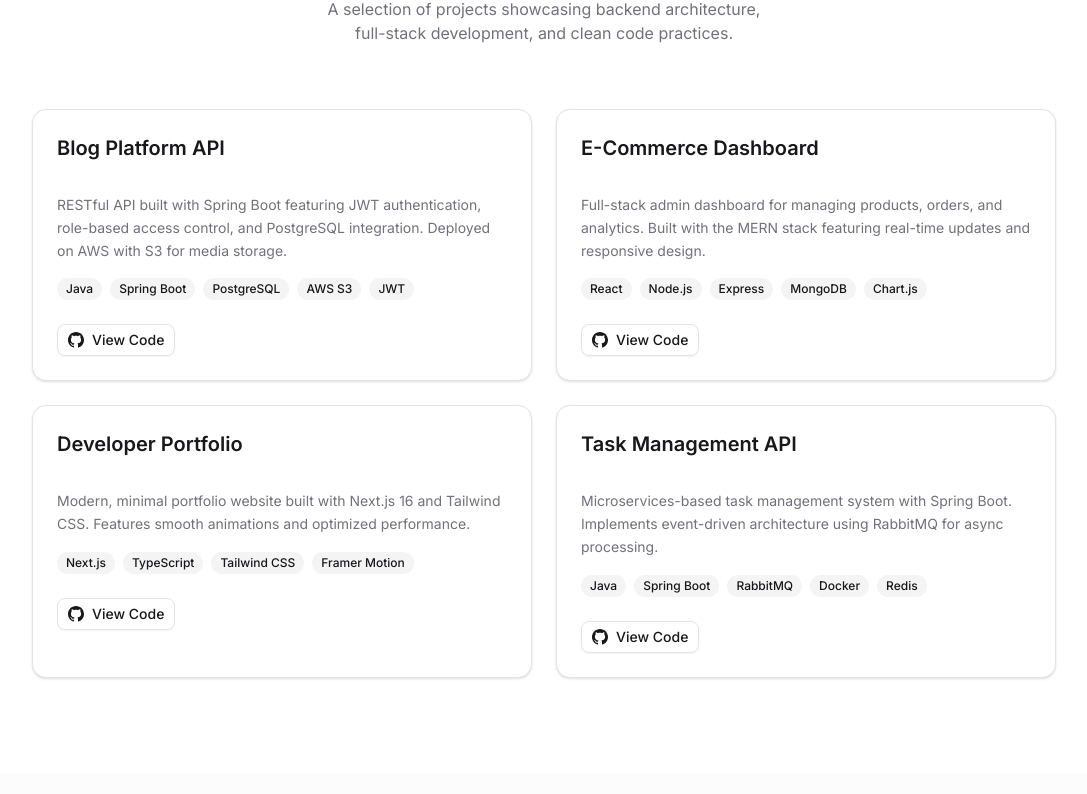
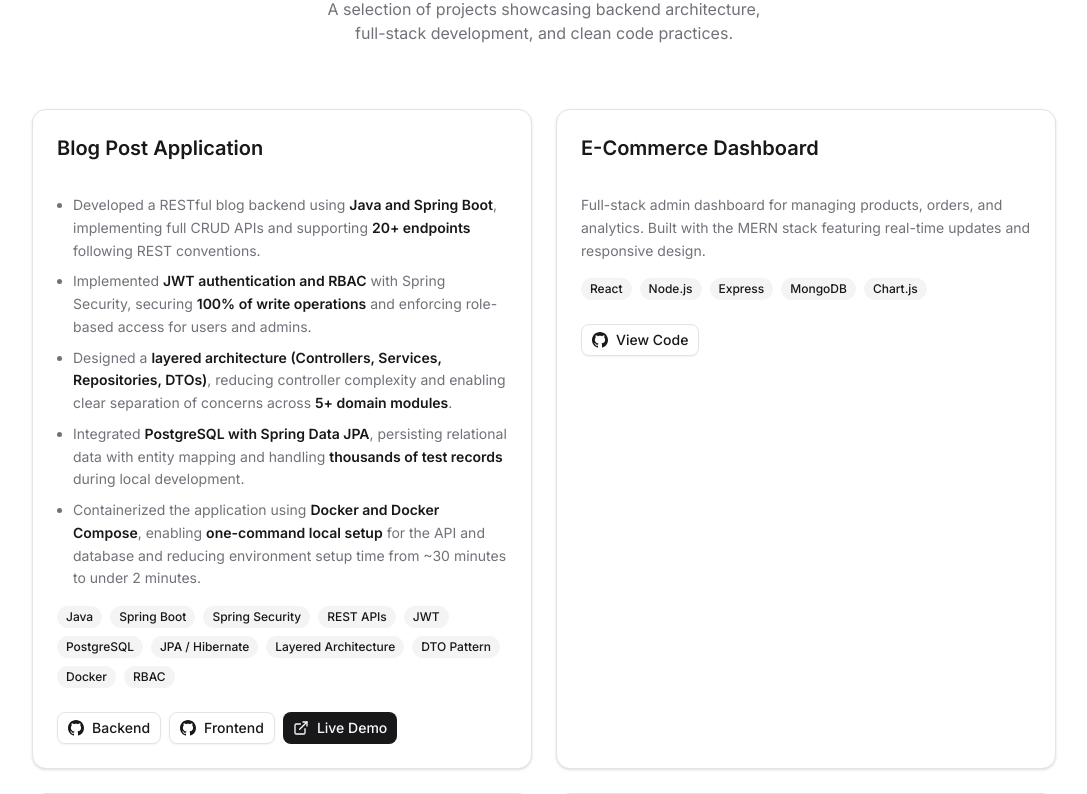
Before and after one commit to progFilthi/emma_portfolio, a Next.js app: page / in a window 1280 px wide. Shown: the part 951-1745 px from the top of the page, without its empty margins (96-1183 px from the left). Built offline with nearby package versions, Linux system fonts and the light colour scheme.

Commit message:
feat: added live links to blog app including github links for both backend and frontend

```diff
--- a/components/projects.tsx
+++ b/components/projects.tsx
@@ -62,9 +62,27 @@ export function Projects() {
                   </CardTitle>
                 </CardHeader>
                 <CardContent className="space-y-4">
-                  <p className="text-muted-foreground text-sm leading-relaxed">
-                    {project.description}
-                  </p>
+                  {project.bullets ? (
+                    <ul className="space-y-2 text-muted-foreground text-sm leading-relaxed list-disc pl-4">
+                      {project.bullets.map((bullet, idx) => (
+                        <li key={idx}>
+                          {bullet.split("**").map((part, i) =>
+                            i % 2 === 1 ? (
+                              <span key={i} className="font-semibold text-foreground">
+                                {part}
+                              </span>
+                            ) : (
+                              part
+                            )
+                          )}
+                        </li>
+                      ))}
+                    </ul>
+                  ) : (
+                    <p className="text-muted-foreground text-sm leading-relaxed">
+                      {project.description}
+                    </p>
+                  )}
 
                   <div className="flex flex-wrap gap-2">
                     {project.tech.map((tech) => (
@@ -78,7 +96,7 @@ export function Projects() {
                     ))}
                   </div>
 
-                  <div className="pt-2">
+                  <div className="pt-2 flex flex-wrap gap-2">
                     <Button asChild variant="outline" size="sm">
                       <Link
                         href={project.github}
@@ -95,9 +113,57 @@ export function Projects() {
                         >
                           <path d="M12 0c-6.626 0-12 5.373-12 12 0 5.302 3.438 9.8 8.207 11.387.599.111.793-.261.793-.577v-2.234c-3.338.726-4.033-1.416-4.033-1.416-.546-1.387-1.333-1.756-1.333-1.756-1.089-.745.083-.729.083-.729 1.205.084 1.839 1.237 1.839 1.237 1.07 1.834 2.807 1.304 3.492.997.107-.775.418-1.305.762-1.604-2.665-.305-5.467-1.334-5.467-5.931 0-1.311.469-2.381 1.236-3.221-.124-.303-.535-1.524.117-3.176 0 0 1.008-.322 3.301 1.23.957-.266 1.983-.399 3.003-.404 1.02.005 2.047.138 3.006.404 2.291-1.552 3.297-1.23 3.297-1.23.653 1.653.242 2.874.118 3.176.77.84 1.235 1.911 1.235 3.221 0 4.609-2.807 5.624-5.479 5.921.43.372.823 1.102.823 2.222v3.293c0 .319.192.694.801.576 4.765-1.589 8.199-6.086 8.199-11.386 0-6.627-5.373-12-12-12z" />
                         </svg>
-                        View Code
+                        {project.githubFrontend ? "Backend" : "View Code"}
                       </Link>
                     </Button>
+                    {project.githubFrontend && (
+                      <Button asChild variant="outline" size="sm">
+                        <Link
+                          href={project.githubFrontend}
+                          target="_blank"
+                          rel="noopener noreferrer"
+                          className="inline-flex items-center gap-2"
+                        >
+                          <svg
+                            xmlns="http://www.w3.org/2000/svg"
+                            width="16"
+                            height="16"
+                            viewBox="0 0 24 24"
+                            fill="currentColor"
+                          >
+                            <path d="M12 0c-6.626 0-12 5.373-12 12 0 5.302 3.438 9.8 8.207 11.387.599.111.793-.261.793-.577v-2.234c-3.338.726-4.033-1.416-4.033-1.416-.546-1.387-1.333-1.756-1.333-1.756-1.089-.745.083-.729.083-.729 1.205.084 1.839 1.237 1.839 1.237 1.07 1.834 2.807 1.304 3.492.997.107-.775.418-1.305.762-1.604-2.665-.305-5.467-1.334-5.467-5.931 0-1.311.469-2.381 1.236-3.221-.124-.303-.535-1.524.117-3.176 0 0 1.008-.322 3.301 1.23.957-.266 1.983-.399 3.003-.404 1.02.005 2.047.138 3.006.404 2.291-1.552 3.297-1.23 3.297-1.23.653 1.653.242 2.874.118 3.176.77.84 1.235 1.911 1.235 3.221 0 4.609-2.807 5.624-5.479 5.921.43.372.823 1.102.823 2.222v3.293c0 .319.192.694.801.576 4.765-1.589 8.199-6.086 8.199-11.386 0-6.627-5.373-12-12-12z" />
+                          </svg>
+                          Frontend
+                        </Link>
+                      </Button>
+                    )}
+                    {project.live && (
+                      <Button asChild variant="default" size="sm">
+                        <Link
+                          href={project.live}
+                          target="_blank"
+                          rel="noopener noreferrer"
+                          className="inline-flex items-center gap-2"
+                        >
+                          <svg
+                            xmlns="http://www.w3.org/2000/svg"
+                            width="16"
+                            height="16"
+                            viewBox="0 0 24 24"
+                            fill="none"
+                            stroke="currentColor"
+                            strokeWidth="2"
+                            strokeLinecap="round"
+                            strokeLinejoin="round"
+                          >
+                            <path d="M18 13v6a2 2 0 0 1-2 2H5a2 2 0 0 1-2-2V8a2 2 0 0 1 2-2h6" />
+                            <polyline points="15 3 21 3 21 9" />
+                            <line x1="10" y1="14" x2="21" y2="3" />
+                          </svg>
+                          Live Demo
+                        </Link>
+                      </Button>
+                    )}
                   </div>
                 </CardContent>
               </Card>
--- a/data/projects.ts
+++ b/data/projects.ts
@@ -1,17 +1,33 @@
 export interface Project {
   title: string;
   description: string;
+  bullets?: string[];
   tech: string[];
   github: string;
+  githubFrontend?: string;
   live?: string;
 }
 
 export const projects: Project[] = [
   {
-    title: "Blog Platform API",
-    description: "RESTful API built with Spring Boot featuring JWT authentication, role-based access control, and PostgreSQL integration. Deployed on AWS with S3 for media storage.",
-    tech: ["Java", "Spring Boot", "PostgreSQL", "AWS S3", "JWT"],
-    github: "https://github.com/progFilthi",
+    title: "Blog Post Application",
+    description: "A robust backend system for a blog platform built with modern Java practices. Features a complete RESTful API, secure authentication, and a clean layered architecture.",
+    bullets: [
+      "Developed a RESTful blog backend using **Java and Spring Boot**, implementing full CRUD APIs and supporting **20+ endpoints** following REST conventions.",
+      "Implemented **JWT authentication and RBAC** with Spring Security, securing **100% of write operations** and enforcing role-based access for users and admins.",
+      "Designed a **layered architecture (Controllers, Services, Repositories, DTOs)**, reducing controller complexity and enabling clear separation of concerns across **5+ domain modules**.",
+      "Integrated **PostgreSQL with Spring Data JPA**, persisting relational data with entity mapping and handling **thousands of test records** during local development.",
+      "Containerized the application using **Docker and Docker Compose**, enabling **one-command local setup** for the API and database and reducing environment setup time from ~30 minutes to under 2 minutes."
+    ],
+    tech: [
+      "Java", "Spring Boot", "Spring Security", "REST APIs", "JWT",
+      "PostgreSQL", "JPA / Hibernate",
+      "Layered Architecture", "DTO Pattern",
+      "Docker", "RBAC"
+    ],
+    github: "https://github.com/progFilthi/FilthiBlog",
+    githubFrontend: "https://github.com/progFilthi/filthiblogClient",
+    live: "https://filthiblog-client.vercel.app/",
   },
   {
     title: "E-Commerce Dashboard",
```
